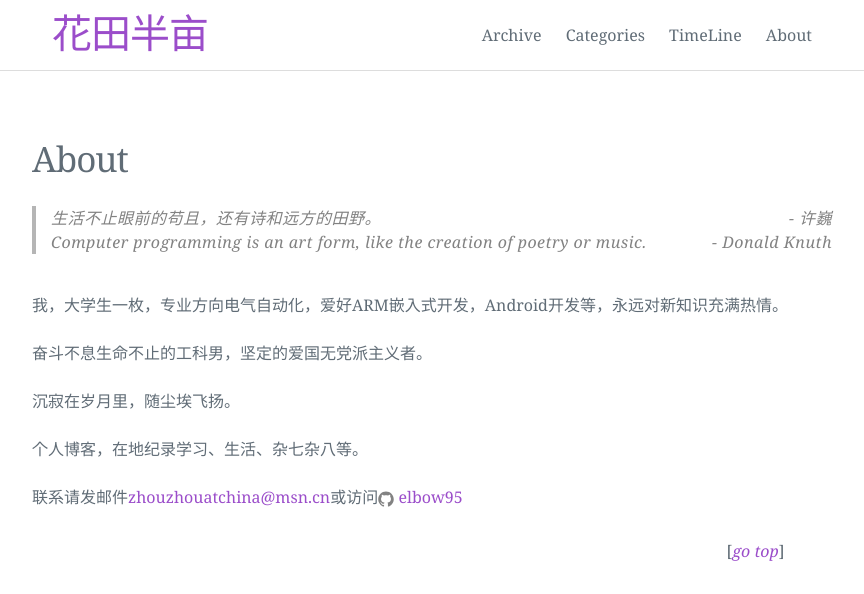
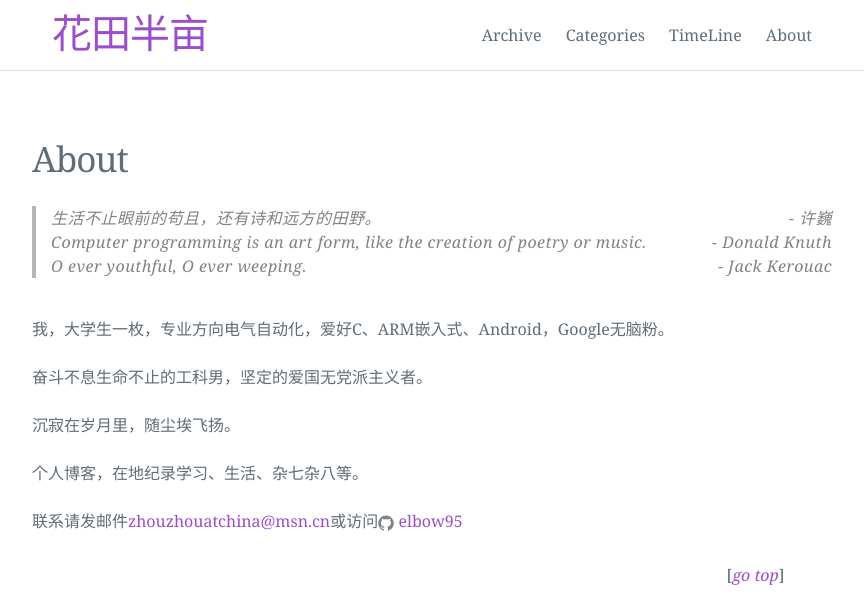
Before and after one commit to elbowzhang/elbow95.github.io, a Jekyll site: the page built from header/about.html, in a window 1280 px wide, cut to the strip 0-594 px from the top of the page. Shown: the whole strip, without its empty margins (208-1072 px from the left). Built offline with Jekyll 4.4.1, drawn with Linux system fonts in a browser that asks for light colours.

Commit message:
update about

```diff
--- a/header/about.html
+++ b/header/about.html
@@ -15,11 +15,14 @@ layout: default
 		<br>
 		Computer programming is an art form, like the creation of poetry or music.
 		<span style="float:right">- Donald Knuth</span>
+		<br>
+		O ever youthful, O ever weeping.
+		<span style="float:right">- Jack Kerouac</span>
 	</p>
   </blockquote>
   <br>
   <div class="post-content">
-	我，大学生一枚，专业方向电气自动化，爱好ARM嵌入式开发，Android开发等，永远对新知识充满热情。<br/><br/>
+	我，大学生一枚，专业方向电气自动化，爱好C、ARM嵌入式、Android，Google无脑粉。<br/><br/>
 	奋斗不息生命不止的工科男，坚定的爱国无党派主义者。<br/><br/>
 	沉寂在岁月里，随尘埃飞扬。<br/><br/>
 	个人博客，在地纪录学习、生活、杂七杂八等。<br/><br/>
```
